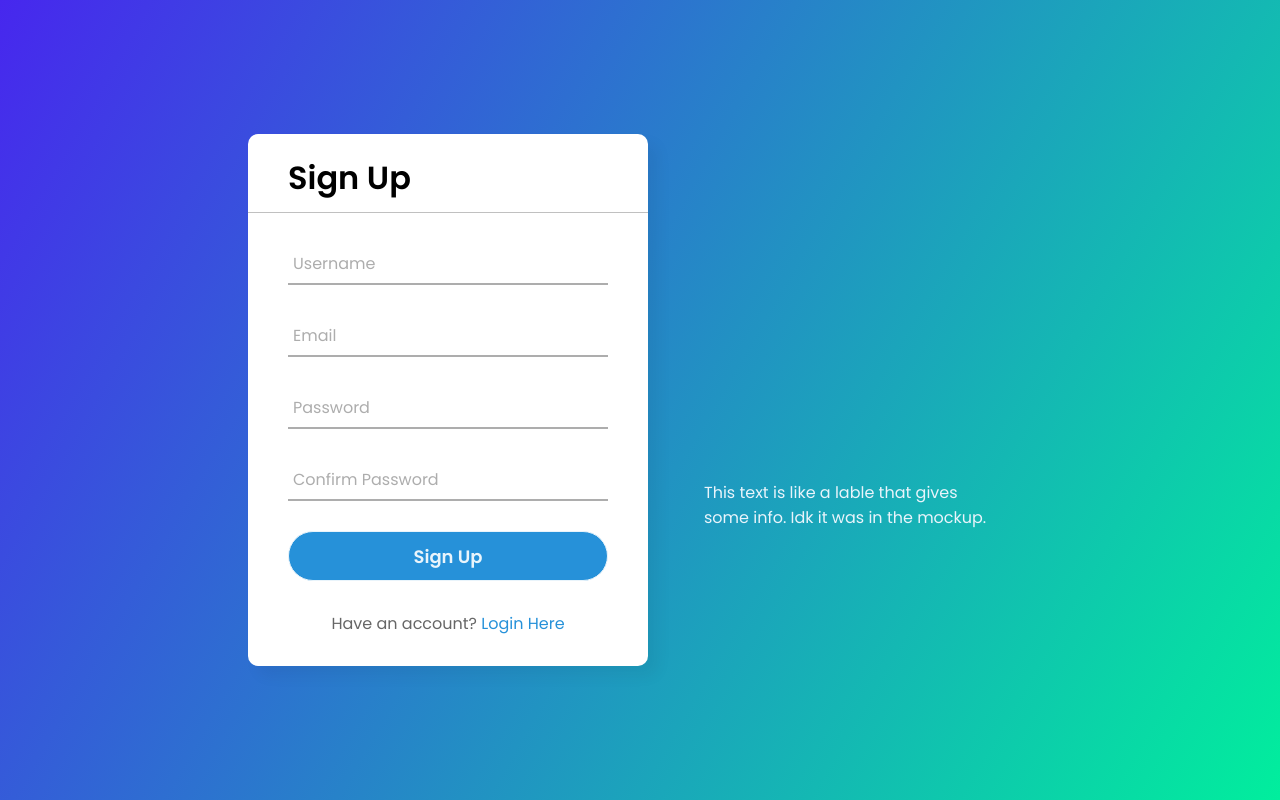
After one commit to rcnobles/PIKA, a PHP site: page /register.php in a window 1280 px wide. The commit adds this page. Run offline with PHP 8.4, Linux system fonts and the light colour scheme.

Commit message:
login and signup pages connected

```diff
--- a/pika/index.php
+++ b/pika/index.php
@@ -1,3 +1,5 @@
+<!DOCTYPE html>
+
 <html lang="en" dir="ltr">
   <head>
     <meta charset="utf-8">
@@ -6,7 +8,7 @@
   <body>
     <div class="center">
       <h1>Login</h1>
-      <form action="pythonweb.py" method="POST">
+      <form action="pythonweb.py" method="post">
         <div class="txt_field">
           <input type="text" required>
           <span></span>
@@ -20,7 +22,7 @@
         <div class="pass">Forgot Password?</div>
         <input type="submit" value="Login">
         <div class="signup_link">
-          Not a member? <a href="#">Signup</a>
+          Not a member? <a href="register.php">Signup</a>
         </div>
       </form>
     </div>
--- /dev/null
+++ b/pika/register.php
@@ -0,0 +1,43 @@
+<!DOCTYPE html>
+
+<html lang="en" dir="ltr">
+  <head>
+    <meta charset="utf-8">
+    <link rel="stylesheet" href="style.css">
+  </head>
+  <body>
+    <div class="center">
+      <h1>Sign Up</h1>
+      <form method="post">
+        <div class="txt_field">
+          <input type="text" required>
+          <span></span>
+          <label>Username</label>
+        </div>
+        <div class="txt_field">
+          <input type="text" required>
+          <span></span>
+          <label>Email</label>
+        </div>
+        <div class="txt_field">
+          <input type="password" required>
+          <span></span>
+          <label>Password</label>
+        </div>
+        <div class="txt_field">
+          <input type="text" required>
+          <span></span>
+          <label>Confirm Password</label>
+        </div>
+        <input type="submit" value="Sign Up">
+        <div class="signup_link">
+          Have an account? <a href="index.php">Login Here</a>
+        </div>
+      </form>
+    </div>
+    <div class="info">
+      This text is like a lable that gives some info. Idk it was in the mockup.
+    </div>
+
+  </body>
+</html>
```
